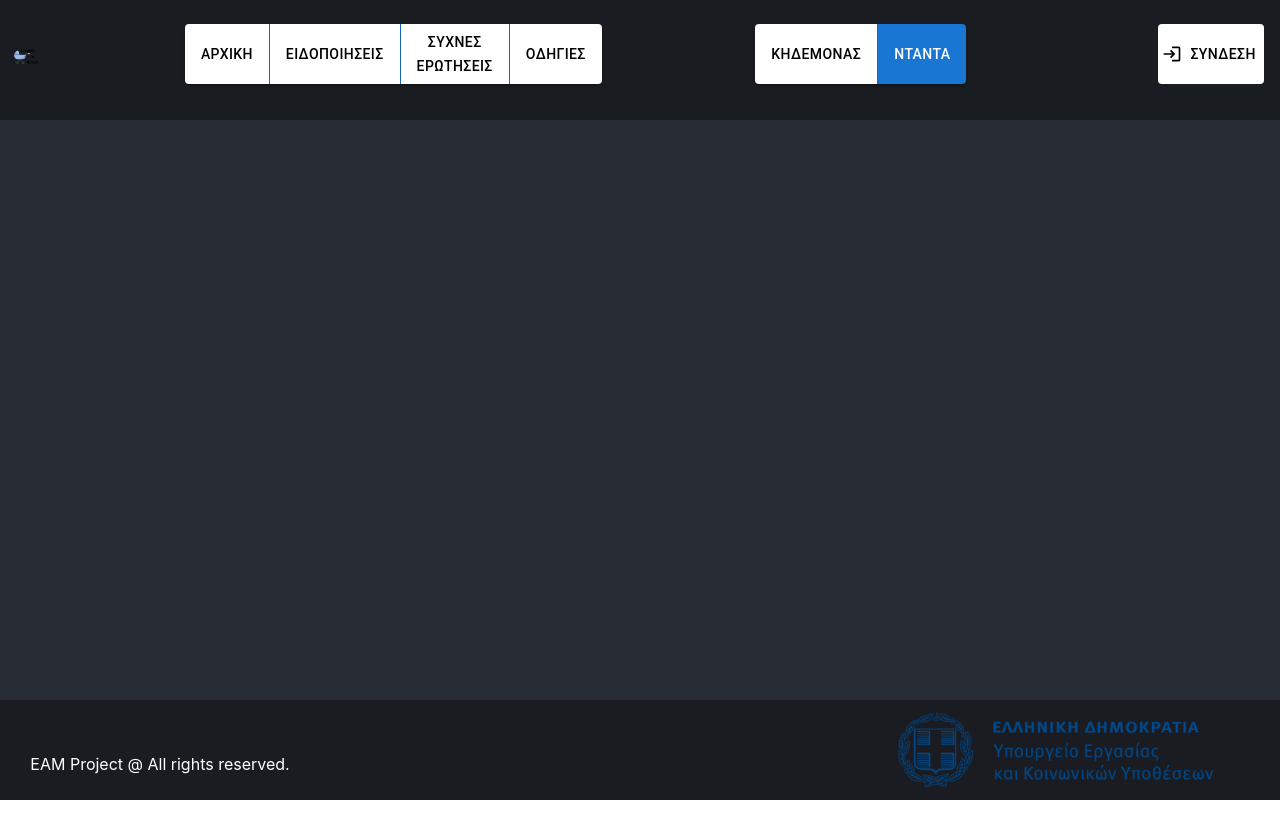
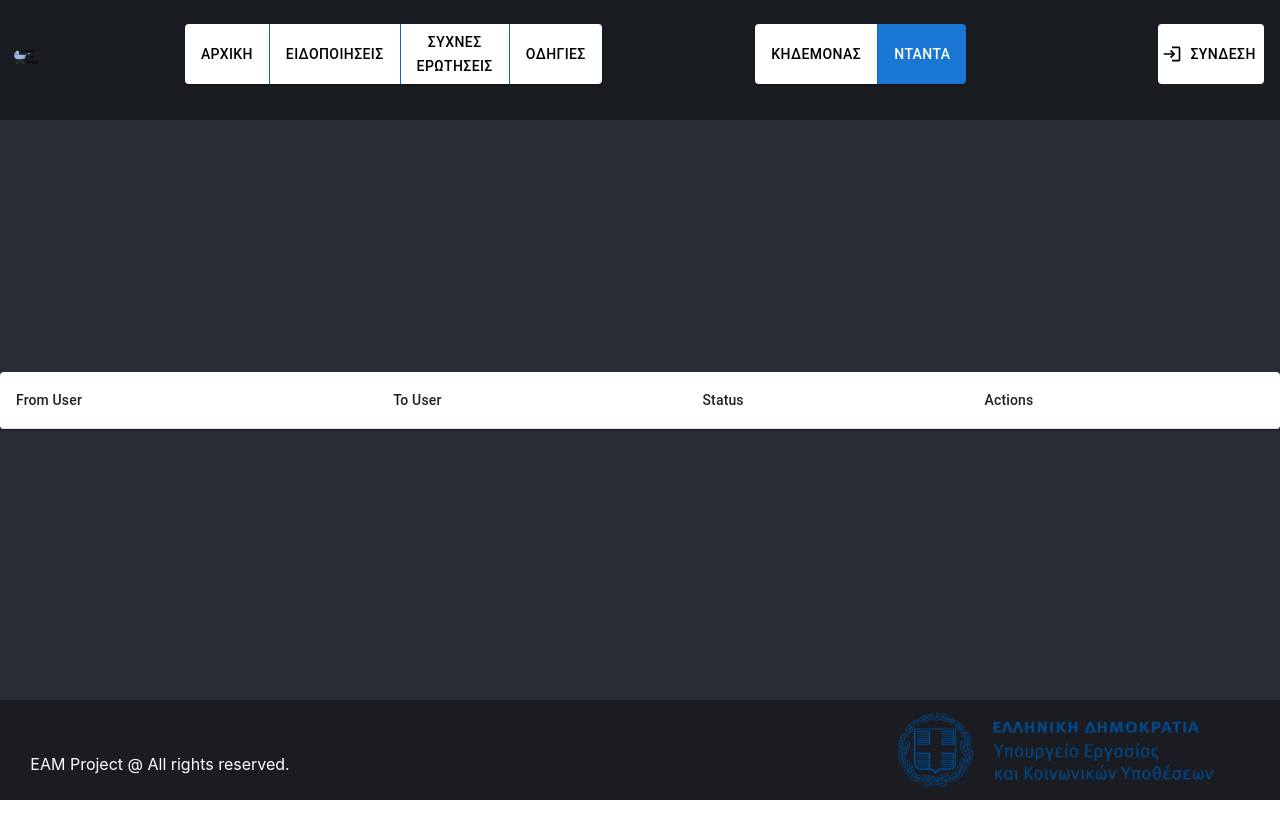
Before and after one commit to argylaz/Ntantades_ths_Geitonias, a React (Create React App) app in the folder react-ntantades-app/: page /Nanny/Actions/Requests in a window 1280 px wide. Shown: the top 838 px of the page. Built offline with nearby package versions, Linux system fonts and the light colour scheme; no server answers.

Commit message:
Fixed error with Nanny/Actions

```diff
--- a/react-ntantades-app/src/pages/NannyActions.jsx
+++ b/react-ntantades-app/src/pages/NannyActions.jsx
@@ -112,7 +112,7 @@ const images = [
     transition: theme.transitions.create('opacity'),
   }));
 
-function HomePageNanny () {
+function NannyActions () {
     return (
 
 
@@ -157,4 +157,4 @@ function HomePageNanny () {
     );
 };
 
-export default HomePageNanny;
+export default NannyActions;
--- a/react-ntantades-app/src/pages/RequestsNanny.jsx
+++ b/react-ntantades-app/src/pages/RequestsNanny.jsx
@@ -1,7 +1,32 @@
-import React, { useState, useEffect } from "react";
-// import { sendRequest } from "./firebase";
+import React from "react";
+import {
+  Table,
+  TableBody,
+  TableCell,
+  TableContainer,
+  TableHead,
+  TableRow,
+  Paper,
+  Button,
+} from "@mui/material";
 
 
-export default function RequestsNanny({ currentUser }) {
+function RequestsNanny({ currentUser }) {
+    return (
+        <TableContainer component={Paper}>
+            <Table>
+            <TableHead>
+            <TableRow>
+                <TableCell>From User</TableCell>
+                <TableCell>To User</TableCell>
+                <TableCell>Status</TableCell>
+                <TableCell>Actions</TableCell>
+            </TableRow>
+            </TableHead>
 
+            </Table>
+        </TableContainer>
+    )
 }
+
+export default RequestsNanny;
```
